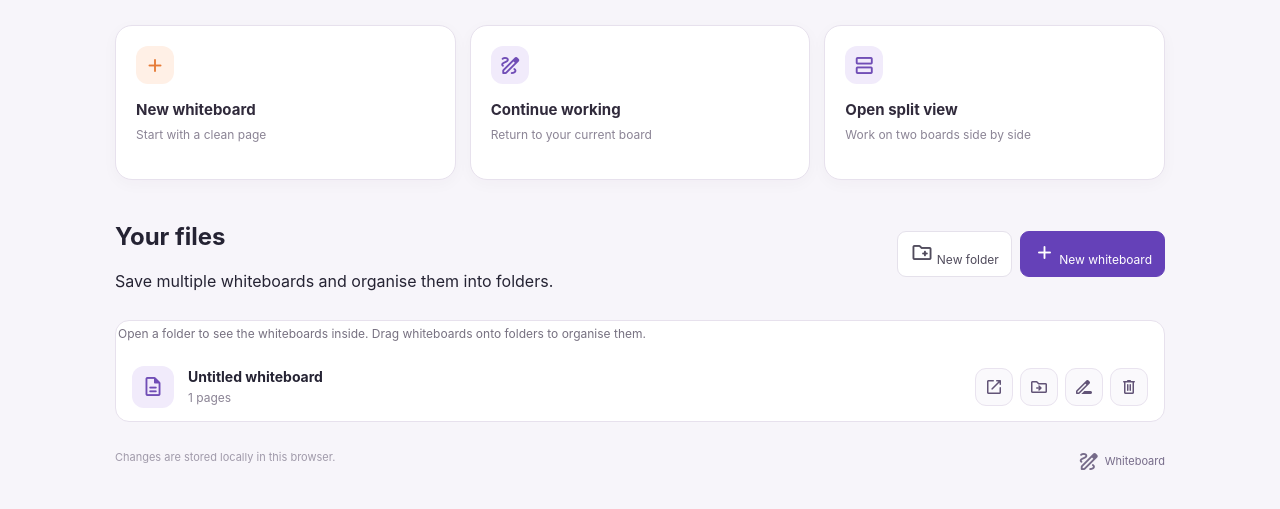
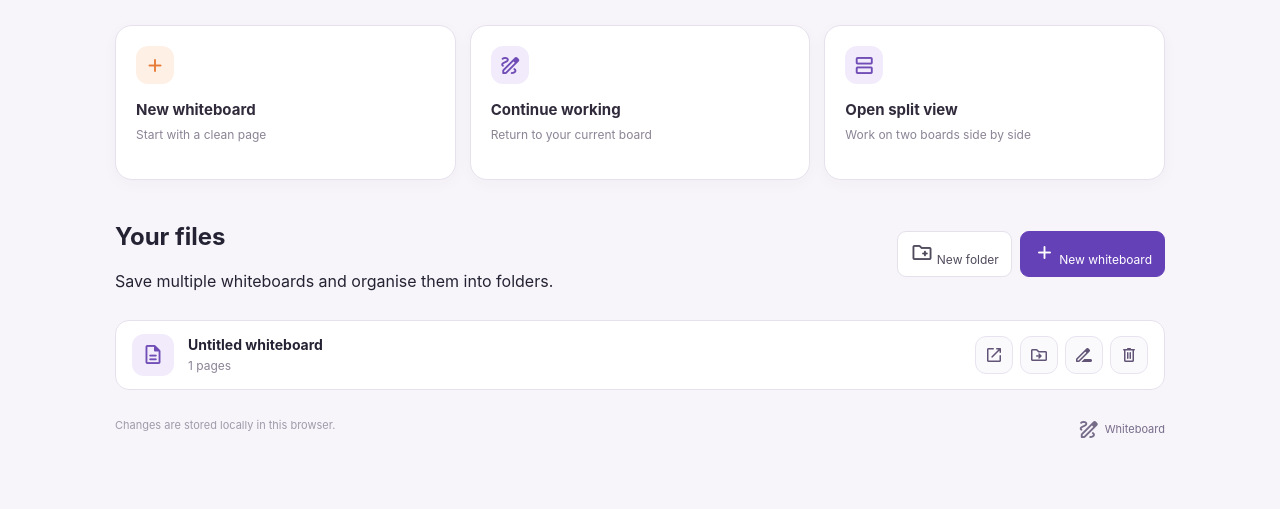
Before and after one commit to Rohansweb-codexamples/Whiteboard, a plain HTML site: page index.html in a window 1280 px wide. Shown: the part 145-654 px from the top of the page. Drawn offline with nearby package versions, Linux system fonts and the light colour scheme.

Commit message:
Remove folder-opening hint text

```diff
--- a/index.html
+++ b/index.html
@@ -441,7 +441,7 @@ function renderLibrary(){
   const heading=document.createElement('strong');const folderIcon=document.createElement('span');folderIcon.className='mi';folderIcon.textContent='folder_open';heading.append(folderIcon,document.createTextNode(opened.name));
   nav.append(back,heading);el.append(nav);
  }else{
-  const hint=document.createElement('div');hint.className='library-hint';hint.textContent='Open a folder to see the whiteboards inside. Drag whiteboards onto folders to organise them.';el.append(hint);
+  const hint=document.createElement('div');hint.className='library-hint';hint.textContent='';hint.hidden=true;el.append(hint);
  }
  function row(f){
   const r=document.createElement('div');r.className='library-row'+(f.kind==='folder'?' folder':'');
```
